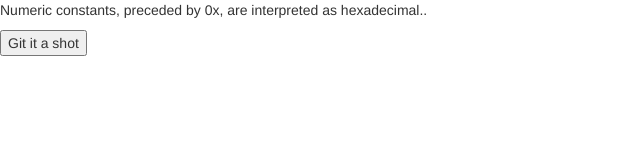
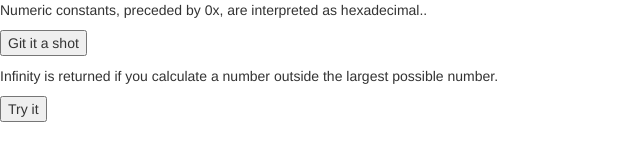
Before and after one commit to ge01/JS1240Num, a plain HTML site: page index.html in a window 1280 px wide. Shown: the whole page, without its empty margins (0-640 px from the left). Drawn offline with nearby package versions, Linux system fonts and the light colour scheme.

Commit message:
Infinity

```diff
--- a/app.js
+++ b/app.js
@@ -13,3 +13,16 @@ function myFunction() {
 function myHex() {
   document.getElementById("hex").innerHTML = "0xFF = " + 0xFF;
 }
+
+/****************************************************
+*                     Infinity                      *
+****************************************************/
+function myInfinity() {
+    var myNumber = 2;
+    var txt = "";
+    while (myNumber != Infinity) {
+        myNumber = myNumber * myNumber;
+        txt = txt + myNumber + "<br>";
+    }
+    document.getElementById("infi").innerHTML = txt;
+}
--- a/index.html
+++ b/index.html
@@ -21,7 +21,10 @@
     <button onclick="myHex()">Git it a shot</button>
     <p id="hex"></p>
 
-    <!-- -->
+    <!--Infinity-->
+    <p>Infinity is returned if you calculate a number outside the largest possible number.</p>
+    <button onclick="myInfinity()">Try it</button>
+    <p id="infi"></p>
 
 
     <!-- NOTE: This tag connects the JS to our HTML-->
```
